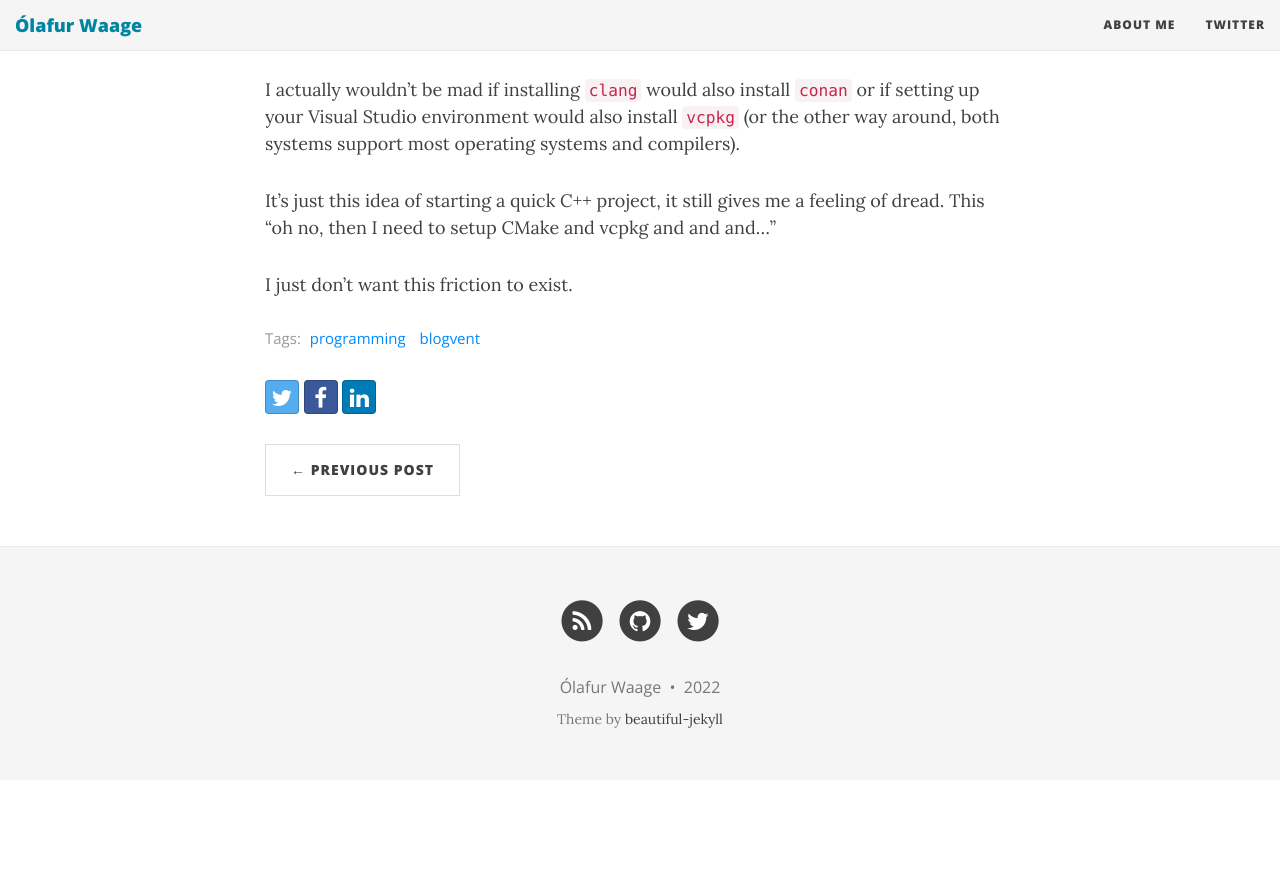
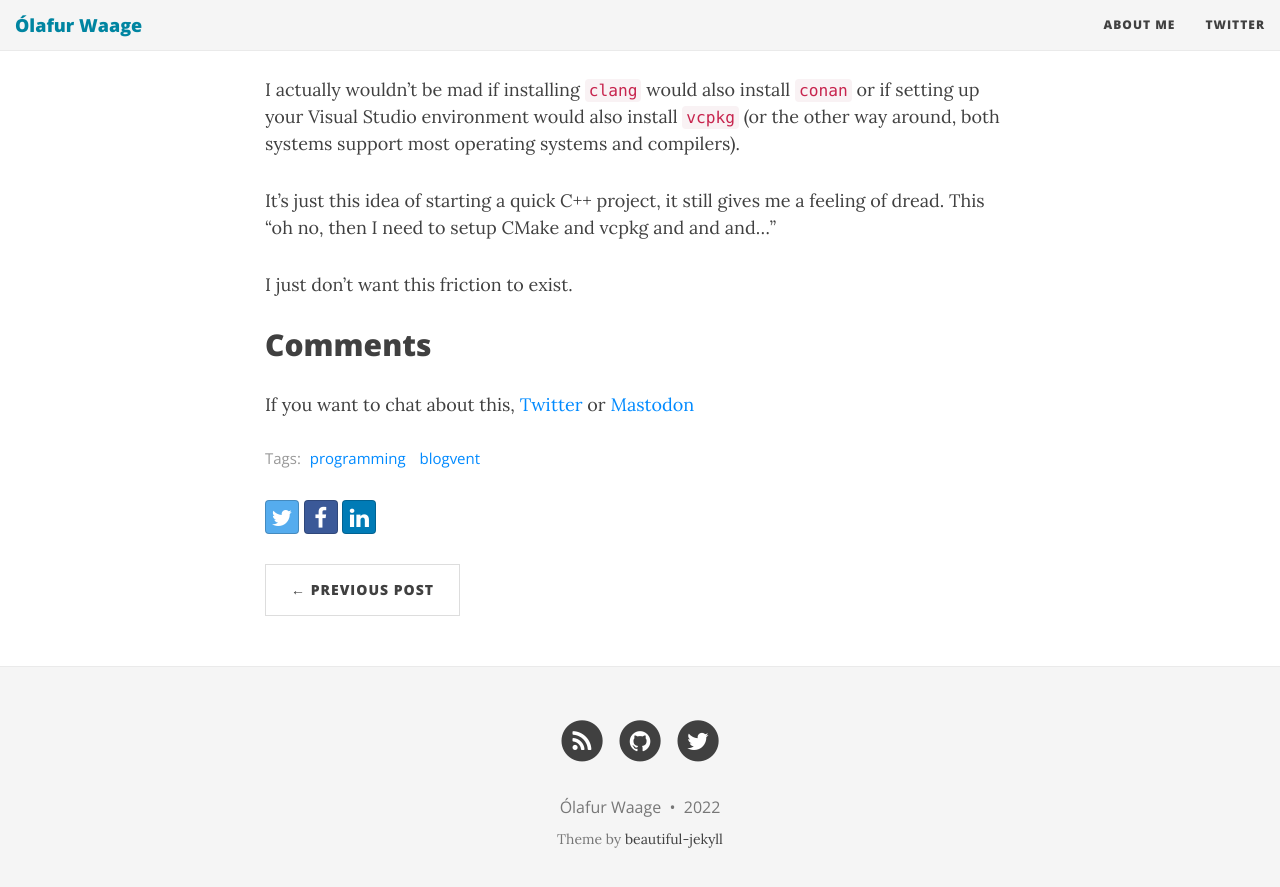
Before and after one commit to olafurw/olafurw.github.io, a Jekyll site: the page built from _posts/2022-12-23-low-friction-matters.md, in a window 1280 px wide and 900 px high, scrolled down 1946 px. Shown: the top 887 px of the window. Built offline with Jekyll 4.4.1, drawn with Linux system fonts in a browser that asks for light colours; nearby versions of some CDN libraries; before the commit the page ends 2726 px from its top, so only the background shows below that.

Commit message:
friction comments

```diff
--- a/_posts/2022-12-23-low-friction-matters.md
+++ b/_posts/2022-12-23-low-friction-matters.md
@@ -50,3 +50,7 @@
 It's just this idea of starting a quick C++ project, it still gives me a feeling of dread. This "oh no, then I need to setup CMake and vcpkg and and and..."
 
 I just don't want this friction to exist.
+
+## Comments
+
+If you want to chat about this, [Twitter](https://twitter.com/olafurw/status/1606359279174287372) or [Mastodon](https://mastodon.social/@olafurw/109564453333896076)
```
